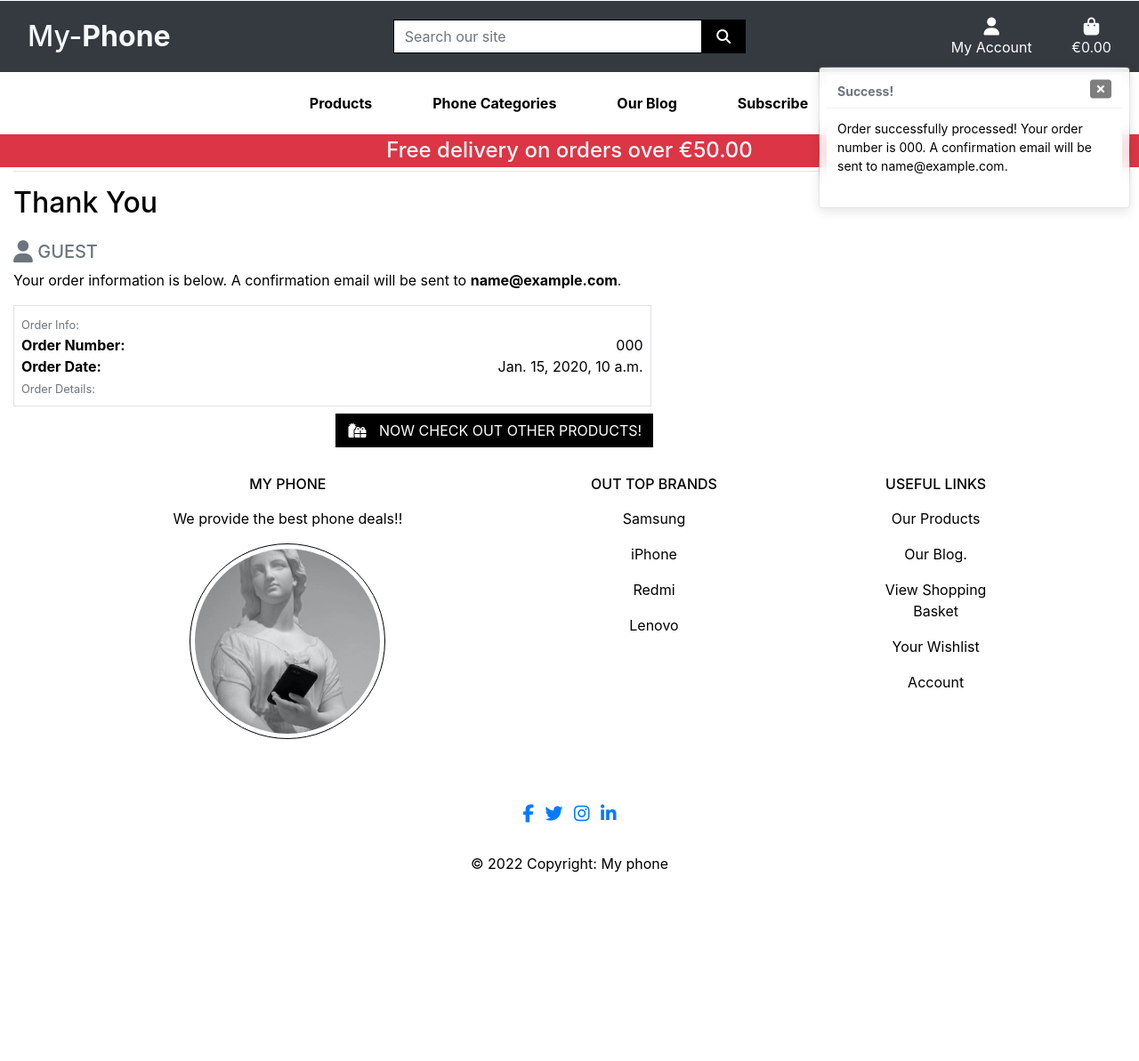
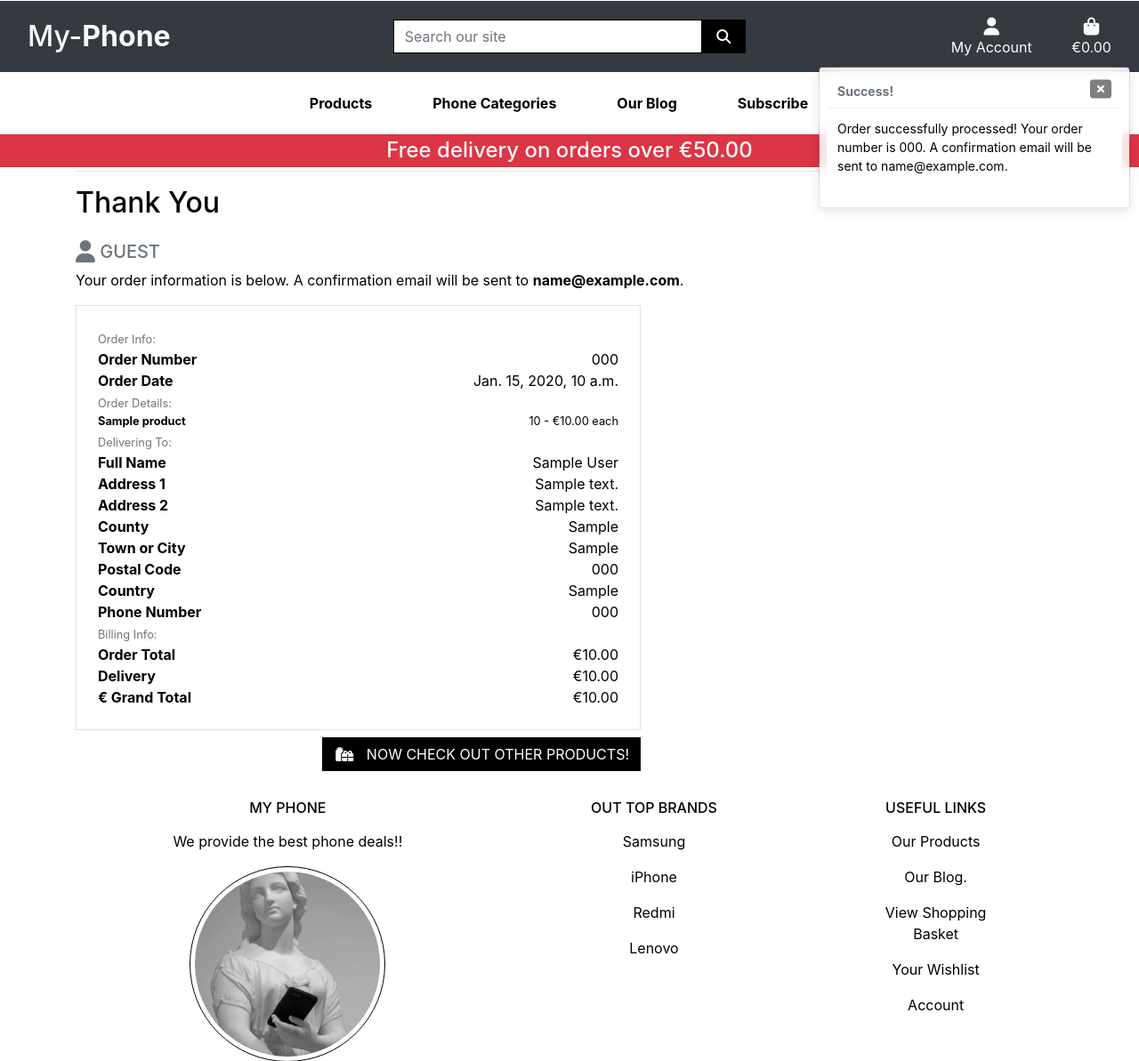
Before and after one commit to Deepak9912/My-Phone, a Django app: page /checkout/checkout_success/000 in a window 1280 px wide. Shown: the top 1193 px of the page at 89% size. Before the commit the page ends 981 px from the top, so only its background shows below. Run offline with Django 3.2, Linux system fonts and the light colour scheme; tables that the repository leaves empty hold one stand-in row (values such as "Sample post"); some libraries are stand-ins or nearby versions.

Commit message:
add order summary to checkout success page

```diff
--- a/checkout/templates/checkout/checkout_success.html
+++ b/checkout/templates/checkout/checkout_success.html
@@ -4,8 +4,9 @@
 {% block extra_title %} | Checkout {% endblock %}
 
 {% block content %}
-<div class="container-fluid bg-white mt-4">
-    <div class="row product-container-body mt-5">
+<div class="overlay"></div>
+<div class="container product-container-body mt-5">
+    <div class="row">
         <div class="col">
             <hr>
             <h2 class="logo-font mb-4">Thank You</h2>
@@ -19,16 +20,16 @@
         </div>
         <div class="row">
             <div class="col-12 col-lg-7">
-                <div class="order-confirmation-wrapper p-2 border">
+                <div class="order-confirmation-wrapper p-4 border">
                     <div class="row">
                         <div class="col">
-                            <small class="text-muted">Order Info: </small>
+                            <small class="text-muted">Order Info:</small>
                         </div>
                     </div>
 
                     <div class="row">
                         <div class="col-12 col-md-4">
-                            <p class="mb-0 text-black font-weight-bold">Order Number: </p>
+                            <p class="mb-0 text-black font-weight-bold">Order Number</p>
                         </div>
                         <div class="col-12 col-md-8 text-md-right">
                             <p class="mb-0">{{ order.order_number }}</p>
@@ -37,7 +38,7 @@
 
                     <div class="row">
                         <div class="col-12 col-md-4">
-                            <p class="mb-0 text-black font-weight-bold">Order Date: </p>
+                            <p class="mb-0 text-black font-weight-bold">Order Date</p>
                         </div>
                         <div class="col-12 col-md-8 text-md-right">
                             <p class="mb-0">{{ order.date }}</p>
@@ -50,22 +51,148 @@
                         </div>
                     </div>
 
+                    {% for item in order.lineitems.all %}
+                    <div class="row">
+                        <div class="col-12 col-md-4">
+                            <p class="small mb-0 text-black font-weight-bold">
+                                {{ item.product.name }}{% if item.product_size %} - Size {{ item.product.size|upper }}{% endif %}
+                            </p>
+                        </div>
+                        <div class="col-12 col-md-8 text-md-right">
+                            <p class="small mb-0">{{ item.quantity }} - €{{ item.product.price }} each</p>
+                        </div>
+                    </div>
+                    {% endfor %}
+
+                    <div class="row">
+                        <div class="col">
+                            <small class="text-muted">Delivering To:</small>
+                        </div>
+                    </div>
+
+                    <div class="row">
+                        <div class="col-12 col-md-4">
+                            <p class="mb-0 text-black font-weight-bold">Full Name</p>
+                        </div>
+                        <div class="col-12 col-md-8 text-md-right">
+                            <p class="mb-0">{{ order.full_name }}</p>
+                        </div>
+                    </div>
+
+                    <div class="row">
+                        <div class="col-12 col-md-4">
+                            <p class="mb-0 text-black font-weight-bold">Address 1</p>
+                        </div>
+                        <div class="col-12 col-md-8 text-md-right">
+                            <p class="mb-0">{{ order.street_address1 }}</p>
+                        </div>
+                    </div>
+
+                    {% if order.street_address2 %}
+                    <div class="row">
+                        <div class="col-12 col-md-4">
+                            <p class="mb-0 text-black font-weight-bold">Address 2</p>
+                        </div>
+                        <div class="col-12 col-md-8 text-md-right">
+                            <p class="mb-0">{{ order.street_address1 }}</p>
+                        </div>
+                    </div>
+                    {% endif %}
+
+                    {% if order.county %}
+                    <div class="row">
+                        <div class="col-12 col-md-4">
+                            <p class="mb-0 text-black font-weight-bold">County</p>
+                        </div>
+                        <div class="col-12 col-md-8 text-md-right">
+                            <p class="mb-0">{{ order.county }}</p>
+                        </div>
+                    </div>
+                    {% endif %}
+
+                    <div class="row">
+                        <div class="col-12 col-md-4">
+                            <p class="mb-0 text-black font-weight-bold">Town or City</p>
+                        </div>
+                        <div class="col-12 col-md-8 text-md-right">
+                            <p class="mb-0">{{ order.town_or_city }}</p>
+                        </div>
+                    </div>
+
+                    {% if order.postcode %}
+                    <div class="row">
+                        <div class="col-12 col-md-4">
+                            <p class="mb-0 text-black font-weight-bold">Postal Code</p>
+                        </div>
+                        <div class="col-12 col-md-8 text-md-right">
+                            <p class="mb-0">{{ order.postcode }}</p>
+                        </div>
+                    </div>
+                    {% endif %}
+
+                    <div class="row">
+                        <div class="col-12 col-md-4">
+                            <p class="mb-0 text-black font-weight-bold">Country</p>
+                        </div>
+                        <div class="col-12 col-md-8 text-md-right">
+                            <p class="mb-0">{{ order.country }}</p>
+                        </div>
+                    </div>
+
+                    <div class="row">
+                        <div class="col-12 col-md-4">
+                            <p class="mb-0 text-black font-weight-bold">Phone Number</p>
+                        </div>
+                        <div class="col-12 col-md-8 text-md-right">
+                            <p class="mb-0">{{ order.phone_number }}</p>
+                        </div>
+                    </div>
+
+                    <div class="row">
+                        <div class="col">
+                            <small class="text-muted">Billing Info:</small>
+                        </div>
+                    </div>
+
+                    <div class="row">
+                        <div class="col-12 col-md-4">
+                            <p class="mb-0 text-black font-weight-bold">Order Total</p>
+                        </div>
+                        <div class="col-12 col-md-8 text-md-right">
+                            <p class="mb-0">€{{ order.order_total }}</p>
+                        </div>
+                    </div>
+
+                    <div class="row">
+                        <div class="col-12 col-md-4">
+                            <p class="mb-0 text-black font-weight-bold">Delivery</p>
+                        </div>
+                        <div class="col-12 col-md-8 text-md-right">
+                            <p class="mb-0">€{{ order.delivery_cost }}</p>
+                        </div>
+                    </div>
+
+                    <div class="row">
+                        <div class="col-12 col-md-4">
+                            <p class="mb-0 text-black font-weight-bold">€ Grand Total</p>
+                        </div>
+                        <div class="col-12 col-md-8 text-md-right">
+                            <p class="mb-0">€{{ order.grand_total }}</p>
                         </div>
                     </div>
                 </div>
             </div>
         </div>
-
         <div class="row">
 			<div class="col-12 col-lg-7 text-right">
                     <a href="{% url 'products' %}" class="btn btn-black rounded-0 my-2">
                         <span class="icon mr-2">
-                    <i class="fas fa-gifts interactive-color"></i>
+                            <i class="fas fa-gifts"></i>
                         </span>
                         <span class="text-uppercase">Now check out other Products!</span>
                     </a>
 			</div>
 		</div>
-
+    </div>
 <!-- END OF CHECKOUT SUCESS SECTION -->
 {% endblock %}
```
Lines whose indentation alone changed are shown as unchanged.
